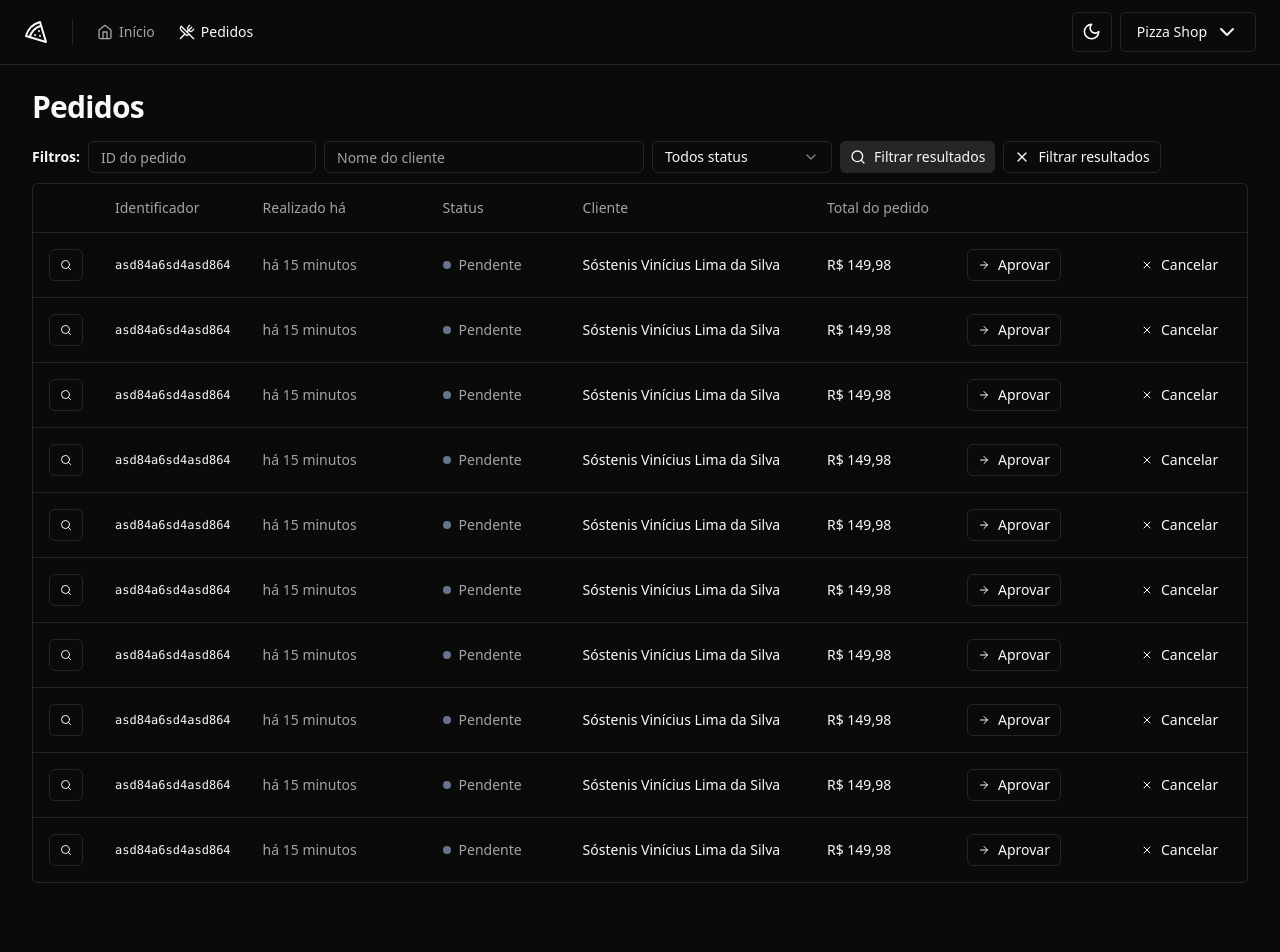
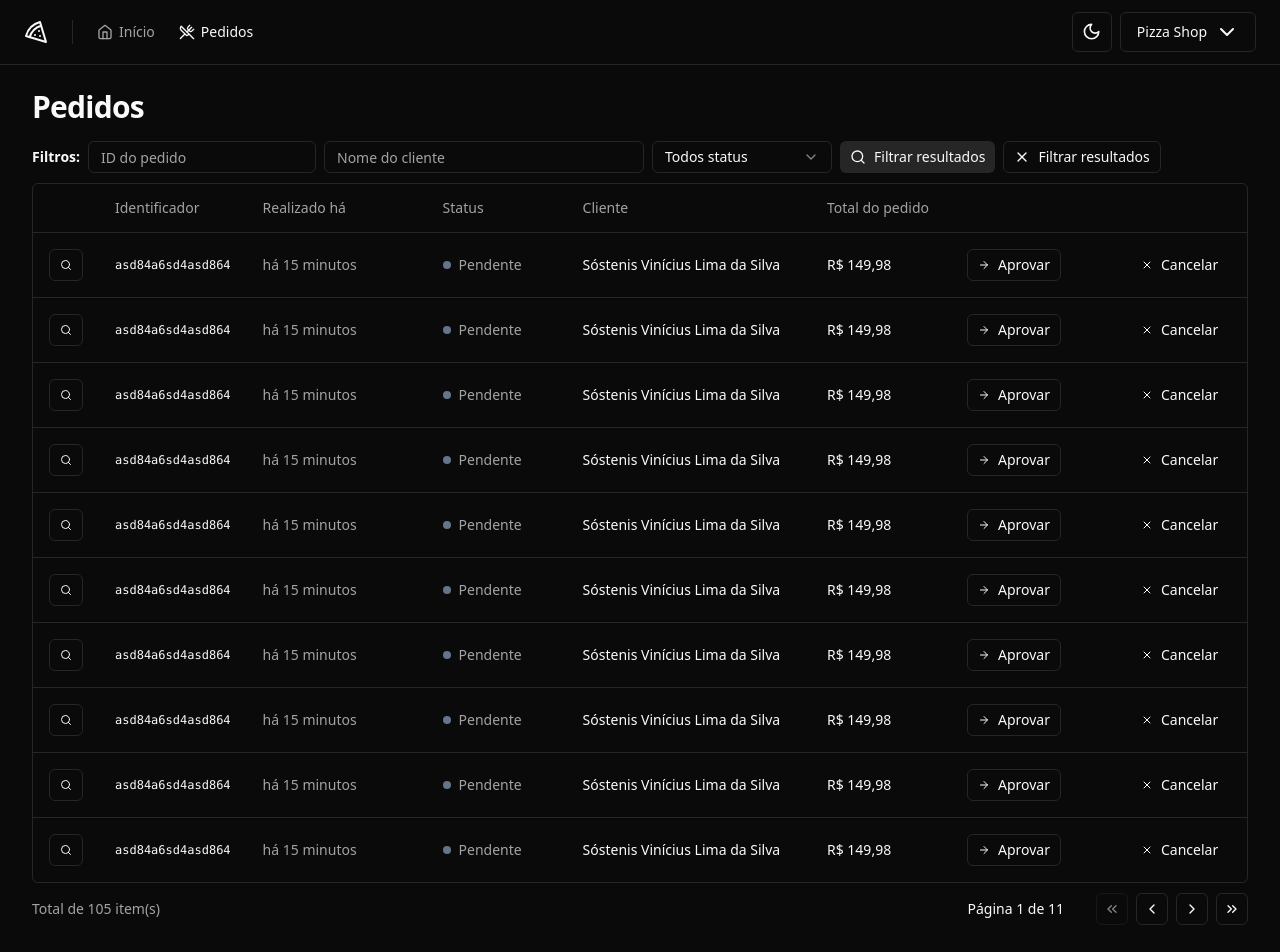
Before and after one commit to SostenisVinicius/Ignite-PizzaShop-Rocketseat, a React (Vite) app: page /orders in a window 1280 px wide. Shown: the top 952 px of the page. Before the commit the page ends 915 px from the top, so only its background shows below. Built offline with nearby package versions, Linux system fonts and the light colour scheme.

Commit message:
Create pagination component

```diff
--- /dev/null
+++ b/src/components/pagination.tsx
@@ -0,0 +1,59 @@
+import {
+  ChevronLeft,
+  ChevronRight,
+  ChevronsLeft,
+  ChevronsRight,
+} from 'lucide-react'
+
+import { Button } from './ui/button'
+
+export interface PaginationProps {
+  pageIndex: number
+  totalCount: number
+  perPage: number
+}
+
+export function Pagination({
+  pageIndex,
+  totalCount,
+  perPage,
+}: PaginationProps) {
+  const pages = Math.ceil(totalCount / perPage) || 1
+
+  return (
+    <div className="flex items-center justify-between">
+      <span className="text-sm text-muted-foreground">
+        Total de {totalCount} item(s)
+      </span>
+
+      <div className="flex items-center gap-6 lg:gap-8">
+        <div className="text-sm font-medium">
+          Página {pageIndex + 1} de {pages}
+        </div>
+
+        <div className="flex items-center gap-2">
+          <Button
+            variant="outline"
+            className="h-8 w-8 p-0"
+            disabled={pageIndex <= 0}
+          >
+            <ChevronsLeft className="h-4 w-4" />
+            <span className="sr-only">Primeira página</span>
+          </Button>
+          <Button variant="outline" className="h-8 w-8 p-0">
+            <ChevronLeft className="h-4 w-4" />
+            <span className="sr-only">Próxima página</span>
+          </Button>
+          <Button variant="outline" className="h-8 w-8 p-0">
+            <ChevronRight className="h-4 w-4" />
+            <span className="sr-only">Página anterior</span>
+          </Button>
+          <Button variant="outline" className="h-8 w-8 p-0">
+            <ChevronsRight className="h-4 w-4" />
+            <span className="sr-only">Última página</span>
+          </Button>
+        </div>
+      </div>
+    </div>
+  )
+}
--- a/src/pages/app/orders/orders.tsx
+++ b/src/pages/app/orders/orders.tsx
@@ -1,5 +1,6 @@
 import { Helmet } from 'react-helmet-async'
 
+import { Pagination } from '@/components/pagination'
 import {
   Table,
   TableBody,
@@ -17,7 +18,6 @@
       <Helmet title="Pedidos" />
       <div className="flex flex-col gap-4">
         <h1 className="text-3xl font-bold tracking-tight">Pedidos</h1>
-      </div>
         <div className="space-y-2.5">
           <OrderTableFilters />
 
@@ -42,6 +42,9 @@
               </TableBody>
             </Table>
           </div>
+
+          <Pagination pageIndex={0} totalCount={105} perPage={10} />
+        </div>
       </div>
     </>
   )
```
Lines whose indentation alone changed are shown as unchanged.
